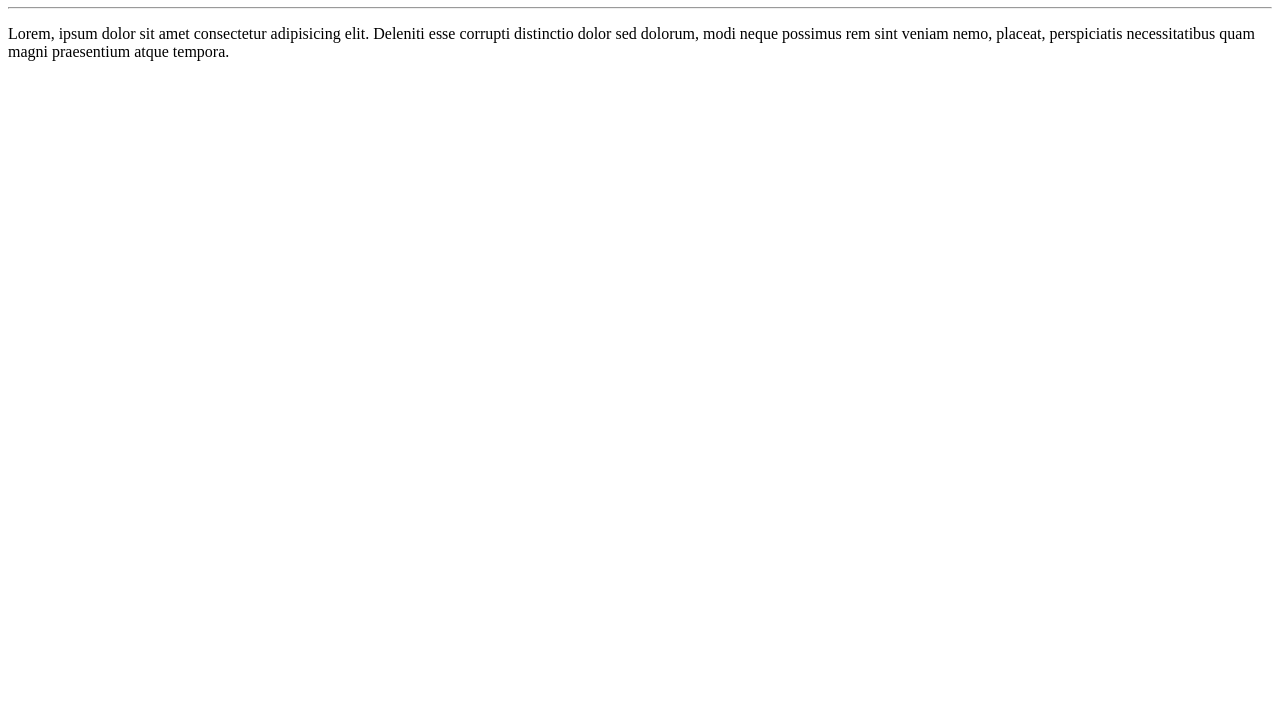
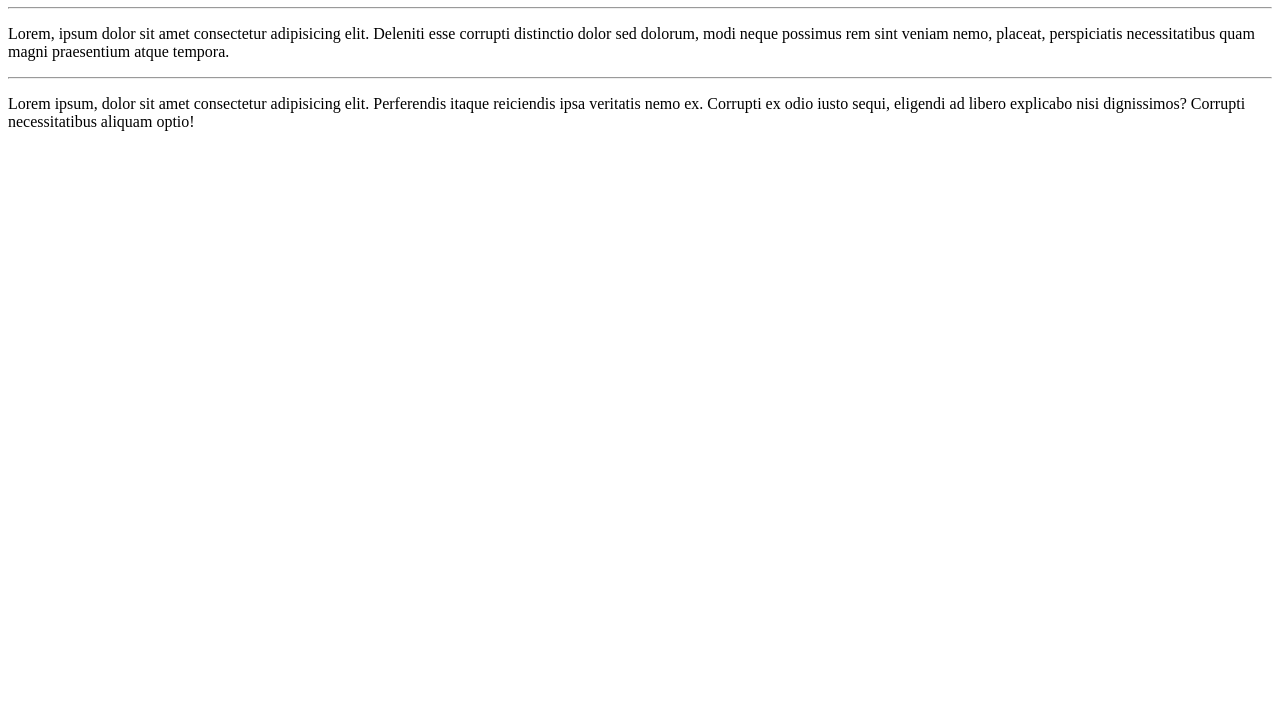
Before and after one commit to httpBianca/Ola-Mundo, a plain HTML site: page site-exemplo/index.html in a window 1280 px wide. Shown: the part 73-800 px from the top of the page. Drawn offline with Linux system fonts and the light colour scheme.

Commit message:
adicionei paragrafo

```diff
--- a/site-exemplo/index.html
+++ b/site-exemplo/index.html
@@ -9,5 +9,7 @@
     <h1>Olá, Mundo!</h1>
     <hr>
     <p>Lorem, ipsum dolor sit amet consectetur adipisicing elit. Deleniti esse corrupti distinctio dolor sed dolorum, modi neque possimus rem sint veniam nemo, placeat, perspiciatis necessitatibus quam magni praesentium atque tempora.</p>
+    <hr>
+    <p>Lorem ipsum, dolor sit amet consectetur adipisicing elit. Perferendis itaque reiciendis ipsa veritatis nemo ex. Corrupti ex odio iusto sequi, eligendi ad libero explicabo nisi dignissimos? Corrupti necessitatibus aliquam optio!</p>
 </body>
 </html>
```
